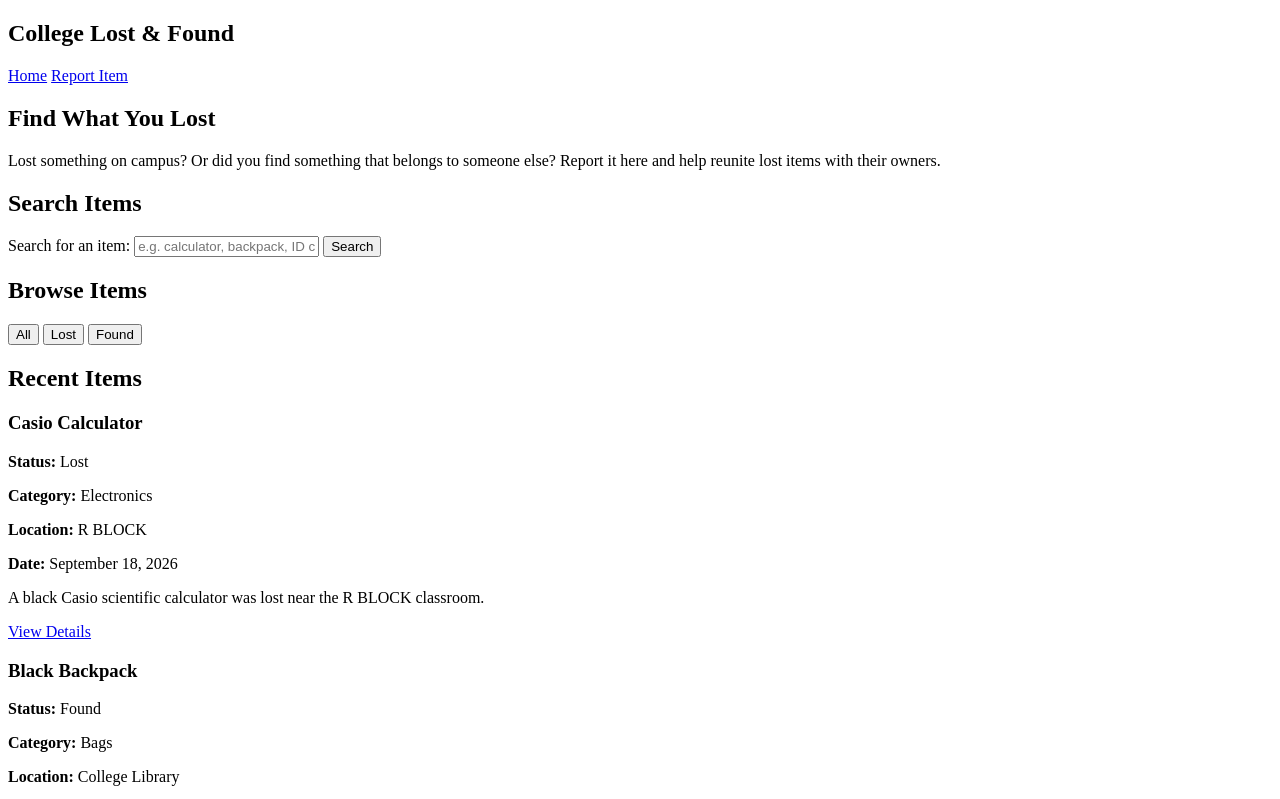
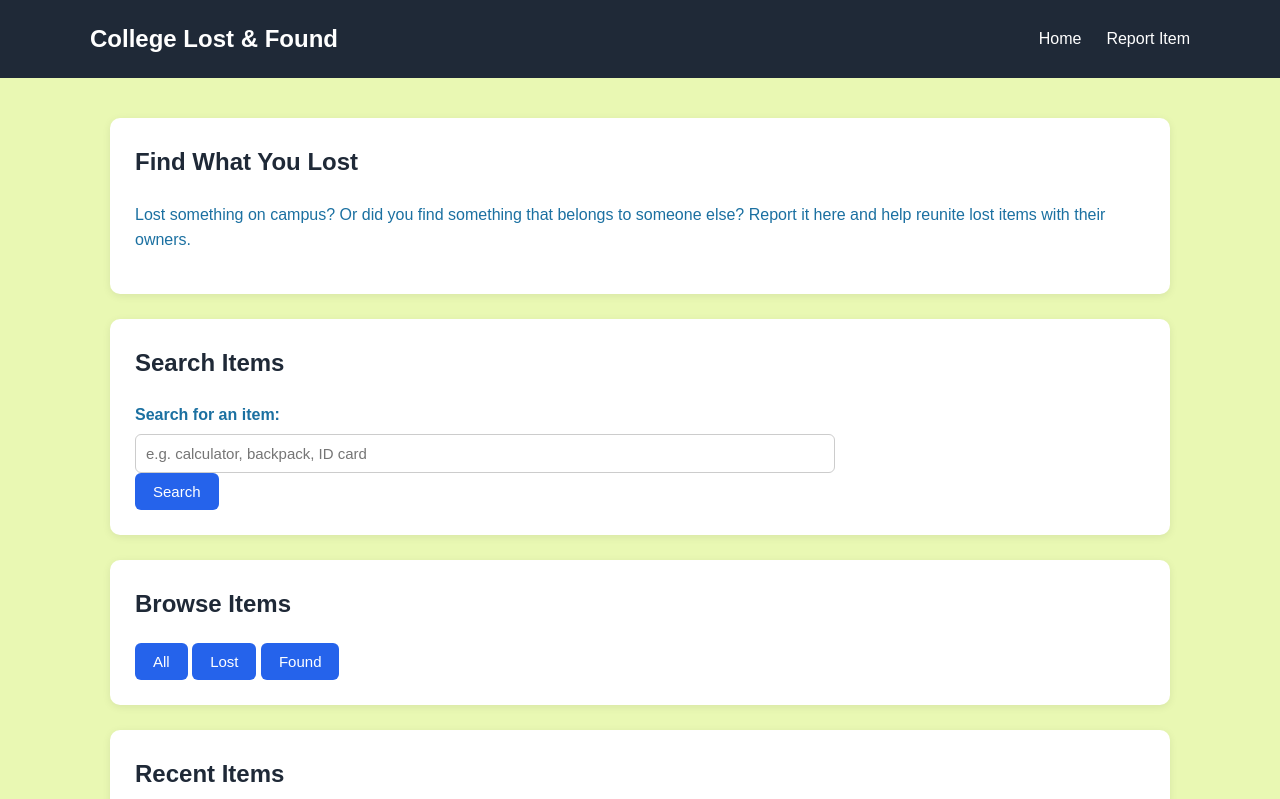
Before and after one commit to navya-builds/college-lost-and-found, a plain HTML site: page index.html in a window 1280 px wide. Shown: the top 799 px of the page. Drawn offline with Linux system fonts and the light colour scheme.

Commit message:
Add CSS styling

```diff
--- a/index.html
+++ b/index.html
@@ -7,6 +7,7 @@
     <meta name="viewport" content="width=device-width, initial-scale=1.0">
 
     <title>College Lost & Found</title>
+    <link rel="stylesheet" href="style.css">
 </head>
 
 <body>
--- /dev/null
+++ b/style.css
@@ -0,0 +1,210 @@
+* {
+    box-sizing: border-box;
+}
+
+body {
+    margin: 0;
+    font-family: Arial, sans-serif;
+    background-color: #e8f8aeee;
+    color: #1b70a1;
+    line-height: 1.6;
+}
+
+
+header {
+    background-color: #1f2937;
+    padding: 20px 40px;
+}
+
+nav {
+    max-width: 1100px;
+    margin: 0 auto;
+
+    display: flex;
+    align-items: center;
+    gap: 25px;
+}
+
+nav h1 {
+    margin: 0;
+    margin-right: auto;
+
+    color: white;
+    font-size: 24px;
+}
+
+nav a {
+    color: white;
+    text-decoration: none;
+    font-size: 16px;
+}
+
+nav a:hover {
+    text-decoration: underline;
+}
+
+
+
+
+main {
+    max-width: 1100px;
+    margin: 40px auto;
+    padding: 0 20px;
+}
+
+section {
+    background-color: white;
+
+    padding: 25px;
+    margin-bottom: 25px;
+
+    border-radius: 10px;
+
+    box-shadow: 0 2px 8px rgba(0, 0, 0, 0.08);
+}
+
+h2 {
+    margin-top: 0;
+    color: #1f2937;
+}
+
+h3 {
+    color: #374151;
+}
+
+
+
+input,
+select,
+textarea {
+    width: 100%;
+
+    padding: 10px;
+
+    margin-top: 6px;
+
+    border: 1px solid #ccc;
+    border-radius: 6px;
+
+    font-size: 15px;
+}
+
+textarea {
+    resize: vertical;
+}
+
+
+
+
+button {
+    padding: 10px 18px;
+
+    border: none;
+    border-radius: 6px;
+
+    background-color: #2563eb;
+    color: white;
+
+    font-size: 15px;
+
+    cursor: pointer;
+}
+
+button:hover {
+    background-color: #1d4ed8;
+}
+
+
+
+article {
+    border: 1px solid #ddd;
+
+    padding: 20px;
+
+    margin-bottom: 20px;
+
+    border-radius: 8px;
+
+    background-color: #fafafa;
+}
+
+article:last-child {
+    margin-bottom: 0;
+}
+
+article h3 {
+    margin-top: 0;
+}
+
+article a {
+    color: #2563eb;
+
+    text-decoration: none;
+
+    font-weight: bold;
+}
+
+article a:hover {
+    text-decoration: underline;
+}
+
+
+
+
+form {
+    max-width: 700px;
+}
+
+form div {
+    margin-bottom: 18px;
+}
+
+label {
+    font-weight: bold;
+}
+
+
+
+
+footer {
+    text-align: center;
+
+    background-color: #1f2937;
+
+    color: white;
+
+    padding: 20px;
+
+    margin-top: 40px;
+}
+
+footer p {
+    margin: 0;
+}
+
+
+
+@media (max-width: 700px) {
+
+    header {
+        padding: 20px;
+    }
+
+    nav {
+        flex-direction: column;
+        gap: 12px;
+    }
+
+    nav h1 {
+        margin-right: 0;
+    }
+
+    main {
+        margin-top: 25px;
+    }
+
+    section {
+        padding: 20px;
+    }
+
+}
```
Also changed, not shown: item.html (+2 -0 lines), report.html (+1 -0 lines), script.js (added).
